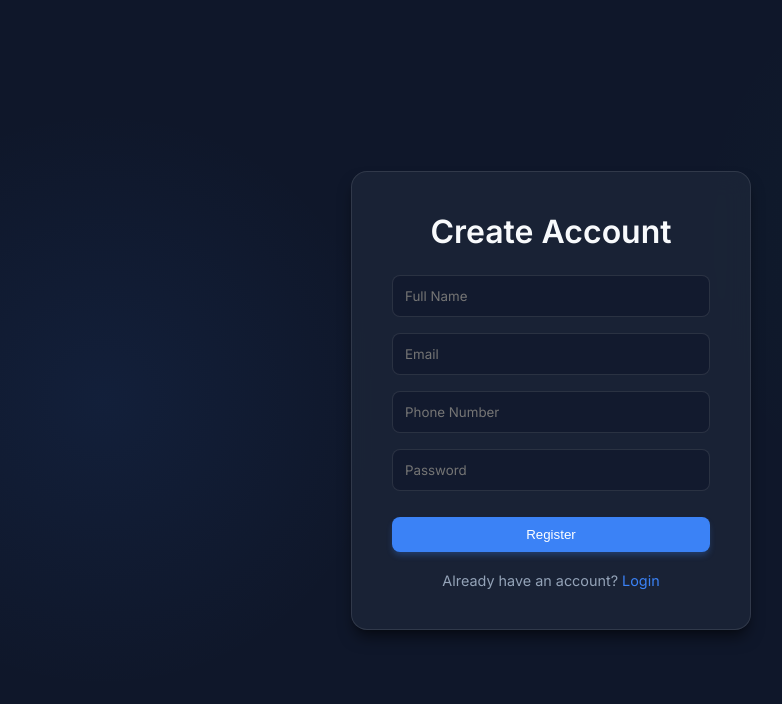
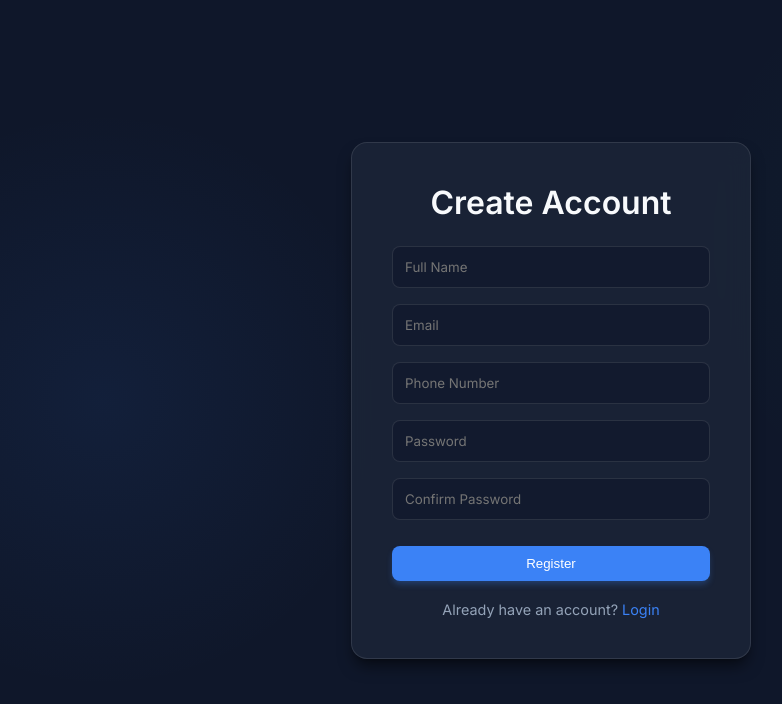
Before and after one commit to amalshadin/Keam-Mock-Test, a React (Vite) app in the folder frontend/: page /register in a window 1280 px wide. Shown: the top 704 px of the page, without its empty margins (89-871 px from the left). Built offline with nearby package versions, Linux system fonts and the light colour scheme.

Commit message:
feat: implement multi-step user registration page with OTP verification and email validation

```diff
--- a/frontend/src/pages/Register.jsx
+++ b/frontend/src/pages/Register.jsx
@@ -10,6 +10,7 @@ export default function Register() {
   const [email, setEmail] = useState('');
   const [phone, setPhone] = useState('');
   const [password, setPassword] = useState('');
+  const [confirmPassword, setConfirmPassword] = useState('');
   const [otp, setOtp] = useState('');
   const [pendingUserId, setPendingUserId] = useState(null);
   const [resendTimer, setResendTimer] = useState(0);
@@ -31,6 +32,12 @@ export default function Register() {
   const handleRegister = async (e) => {
     e.preventDefault();
     if (isLoading) return;
+
+    if (password !== confirmPassword) {
+      toast.error('Passwords do not match');
+      return;
+    }
+
     setIsLoading(true);
     try {
       const res = await axios.post('/auth/register', { name, email, phone, password });
@@ -104,6 +111,10 @@ export default function Register() {
               <input type="password" placeholder="Password" required className="input-field"
                      value={password} onChange={e => setPassword(e.target.value)} />
             </div>
+            <div className="auth-form-group">
+              <input type="password" placeholder="Confirm Password" required className="input-field"
+                     value={confirmPassword} onChange={e => setConfirmPassword(e.target.value)} />
+            </div>
             <button type="submit" disabled={isLoading} className={`btn-primary auth-submit ${isLoading ? 'btn-loading' : ''}`}>
               {isLoading && <span className="spinner"></span>}
               {isLoading ? 'Registering...' : 'Register'}
```
